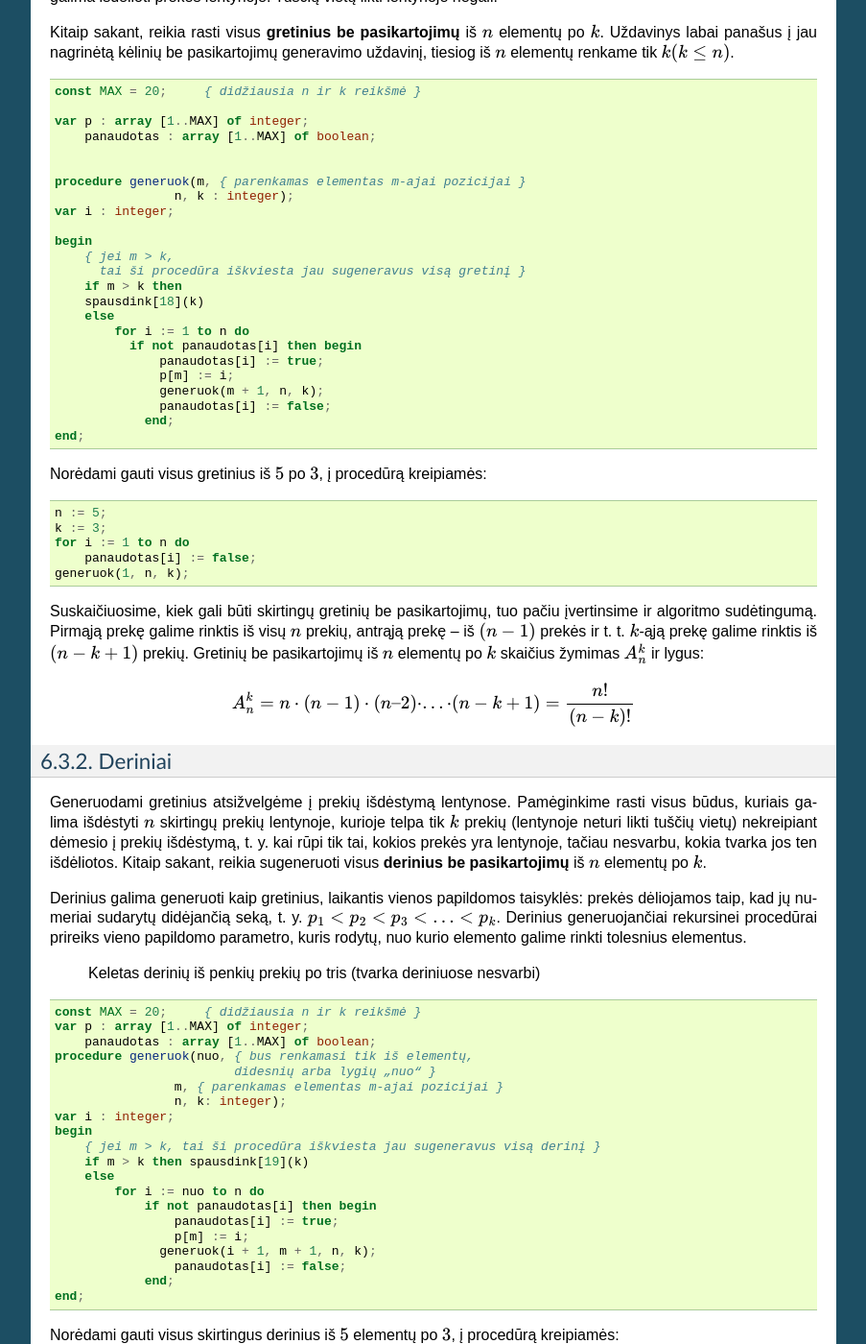
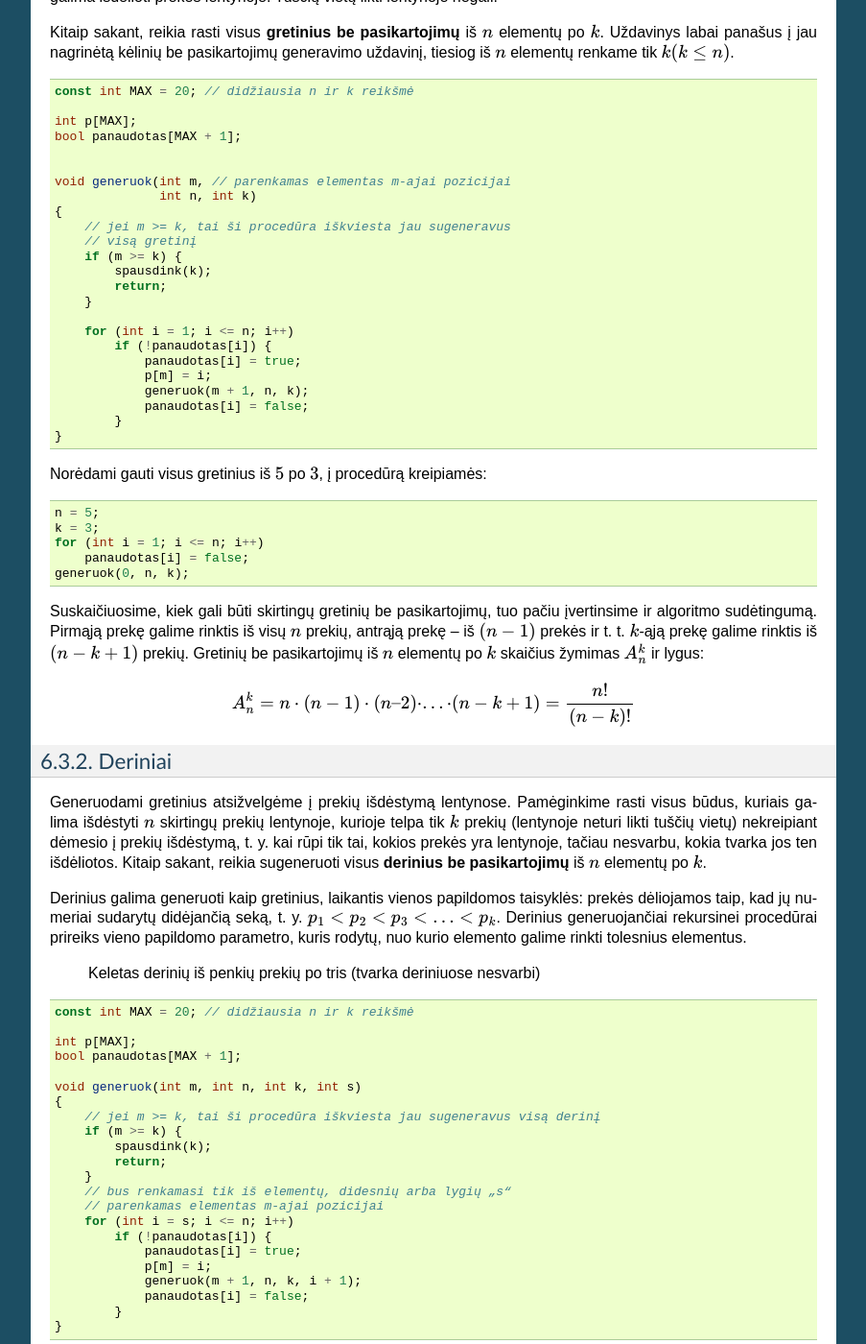
Before and after one commit to linasp/leidinys-9-10-kl, a Sphinx documentation site: the page built from source/perrinkimas.rst, in a window 1280 px wide and 1400 px high, scrolled down 4098 px. Shown: the whole window at 96% size, without its empty margins (198-1101 px from the left). Built offline with Sphinx 7.4.7, drawn with Linux system fonts in a browser that asks for light colours; formulas are drawn with MathJax 3; some of the changed text lies outside the part shown.

Commit message:
Kelios programos perrašytos C++ kalba.

```diff
--- a/source/perrinkimas.rst
+++ b/source/perrinkimas.rst
@@ -43,46 +43,46 @@ Uždavinį galima išreikšti rekursyviai, t. y. suskaidyti į tokius pat, tik m
 
 Norint patikrinti, kurios prekės jau sudėtos į lentyną, galima peržiūrėti jau priskirtas reikšmes. Tačiau paprasčiau ir efektyviau paskirti globalų loginį masyvą panaudotas, ir, padėjus į lentyną prekę su numeriu :math:`i`, pažymėti, jog šis numeris jau panaudotas (``panaudotas[i] := true``), o paėmus prekę nuo lentynos -- atstatyti buvusią reikšmę (``panaudotas[i] := false``).
 
-.. code-block:: pascal
+.. code-block:: c++
 
-    const MAXN = 20;    	{ didžiausia n reikšmė }
+    const int MAXN = 20; // didžiausia n reikšmė
 
-    var p : array [1..MAXN] of integer;
-        panaudotas : array [1..MAXN] of boolean;
+    int p[MAXN];
+    bool panaudotas[MAXN + 1];
 
-    procedure spausdink(m: integer);
-    var i : integer;
-    begin
-        for i := 1 to m do
-            write(p[i], ' ');
-        writeln;
-    end;
+    void spausdink(int n)
+    {
+        for (int i = 0; i < n; i++)
+            cout << p[i] << " ";
+        cout << endl;
+    }
 
-    procedure generuok(m, { parenkamas elementas m-ajai pozicijai }
-                    n : integer);
-    var i : integer;
-    begin
-        { jei m > n, tai ši procedūra iškviesta jau sugeneravus visą kėlinį }
-        if m > n then
-        spausdink(n)
-        else
-            for i := 1 to n do
-               if not panaudotas[i] then begin
-                   panaudotas[i] := true;
-                  p[m] := i;
-                  generuok(m + 1, n);
-                  panaudotas[i] := false;
-              end;
-    end;
+    void generuok(int m, // parenkamas elementas m-ajai pozicijai
+                  int n)
+    {
+        // jei m >= n, tai ši procedūra iškviesta jau sugeneravus visą kėlinį
+        if (m >= n) {
+            spausdink(n);
+            return;
+        }
+
+        for (int i = 1; i <= n; i++)
+            if (!panaudotas[i]) {
+                panaudotas[i] = true;
+                p[m] = i;
+                generuok(m + 1, n);
+                panaudotas[i] = false;
+            }
+    }
 
 Kad galėtume išspausdinti visas trijų prekių išdėliojimo lentynoje tvarkas, įvykdome:
 
-.. code-block:: pascal
+.. code-block:: c++
 
-    n := 3;
-    for i := 1 to n do
-        panaudotas[i] := false;
-    generuok(1, n);
+    n = 3;
+    for (int i = 1; i <= n; i++)
+        panaudotas[i] = false;
+    generuok(0, n);
 
 Parašytą procedūrą nesunku pritaikyti kitiems uždaviniams -- vietoj spausdinimo galima atlikti kokius nors kitus veiksmus. Spausdinimą iškėlėme į atskirą procedūrą norėdami paryškinti sprendimo struktūrą.
 
@@ -174,42 +174,42 @@ Grįžkime prie pavyzdžio su parduotuve. Sakykime, turime :math:`n` skirtingų
 
 Kitaip sakant, reikia rasti visus **gretinius be pasikartojimų** iš :math:`n` elementų po :math:`k`. Uždavinys labai panašus į jau nagrinėtą kėlinių be pasikartojimų generavimo uždavinį, tiesiog iš :math:`n` elementų renkame tik :math:`k (k \le n)`.
 
-.. code-block:: pascal
+.. code-block:: c++
 
-    const MAX = 20;    	{ didžiausia n ir k reikšmė }
+    const int MAX = 20; // didžiausia n ir k reikšmė
 
-    var p : array [1..MAX] of integer;
-        panaudotas : array [1..MAX] of boolean;
+    int p[MAX];
+    bool panaudotas[MAX + 1];
 
 
-    procedure generuok(m, { parenkamas elementas m-ajai pozicijai }
-                    n, k : integer);
-    var i : integer;
+    void generuok(int m, // parenkamas elementas m-ajai pozicijai
+                  int n, int k)
+    {
+        // jei m >= k, tai ši procedūra iškviesta jau sugeneravus
+        // visą gretinį
+        if (m >= k) {
+            spausdink(k);
+            return;
+        }
 
-    begin
-        { jei m > k,
-          tai ši procedūra iškviesta jau sugeneravus visą gretinį }
-        if m > k then
-        spausdink[18](k)
-        else
-            for i := 1 to n do
-              if not panaudotas[i] then begin
-                  panaudotas[i] := true;
-                  p[m] := i;
-                  generuok(m + 1, n, k);
-                  panaudotas[i] := false;
-                end;
-    end;
+        for (int i = 1; i <= n; i++)
+            if (!panaudotas[i]) {
+                panaudotas[i] = true;
+                p[m] = i;
+                generuok(m + 1, n, k);
+                panaudotas[i] = false;
+            }
+    }
 
 Norėdami gauti visus gretinius iš :math:`5` po :math:`3`, į procedūrą kreipiamės:
 
-.. code-block:: pascal
+.. code-block:: c++
 
-    n := 5;
-    k := 3;
-    for i := 1 to n do
-        panaudotas[i] := false;
-    generuok(1, n, k);
+    n = 5;
+    k = 3;
+    for (int i = 1; i <= n; i++)
+        panaudotas[i] = false;
+    generuok(0, n, k);
 
 Suskaičiuosime, kiek gali būti skirtingų gretinių be pasikartojimų, tuo pačiu įvertinsime ir algoritmo sudėtingumą. Pirmąją prekę galime rinktis iš visų :math:`n` prekių, antrąją prekę -- iš :math:`(n - 1)` prekės ir t. t. :math:`k`-ąją prekę galime rinktis iš :math:`(n - k + 1)` prekių. Gretinių be pasikartojimų iš :math:`n` elementų po :math:`k` skaičius žymimas :math:`A_n^k` ir lygus:
 
@@ -227,38 +227,40 @@ Derinius galima generuoti kaip gretinius, laikantis vienos papildomos taisyklės
 
     Keletas derinių iš penkių prekių po tris (tvarka deriniuose nesvarbi)
 
-.. code-block:: pascal
+.. code-block:: c++
 
-    const MAX = 20;    	{ didžiausia n ir k reikšmė }
-    var p : array [1..MAX] of integer;
-        panaudotas : array [1..MAX] of boolean;
-    procedure generuok(nuo, { bus renkamasi tik iš elementų,
-                            didesnių arba lygių „nuo“ }
-                    m, { parenkamas elementas m-ajai pozicijai }
-                    n, k: integer);
-    var i : integer;
-    begin
-        { jei m > k, tai ši procedūra iškviesta jau sugeneravus visą derinį }
-        if m > k then spausdink[19](k)
-        else
-            for i := nuo to n do
-                if not panaudotas[i] then begin
-                    panaudotas[i] := true;
-                    p[m] := i;
-                  generuok(i + 1, m + 1, n, k);
-                    panaudotas[i] := false;
-                end;
-    end;
+    const int MAX = 20; // didžiausia n ir k reikšmė
+
+    int p[MAX];
+    bool panaudotas[MAX + 1];
+
+    void generuok(int m, int n, int k, int s)
+    {
+        // jei m >= k, tai ši procedūra iškviesta jau sugeneravus visą derinį
+        if (m >= k) {
+            spausdink(k);
+            return;
+        }
+        // bus renkamasi tik iš elementų, didesnių arba lygių „s“
+        // parenkamas elementas m-ajai pozicijai
+        for (int i = s; i <= n; i++)
+            if (!panaudotas[i]) {
+                panaudotas[i] = true;
+                p[m] = i;
+                generuok(m + 1, n, k, i + 1);
+                panaudotas[i] = false;
+            }
+    }
 
 Norėdami gauti visus skirtingus derinius iš :math:`5` elementų po :math:`3`, į procedūrą kreipiamės:
 
-.. code-block:: pascal
+.. code-block:: c++
 
-    n := 5;
-    k := 3;
-    for i := 1 to n do
-        panaudotas[i] := false;
-    generuok(1, 1, n, k);
+    n = 5;
+    k = 3;
+    for (int i = 1; i <= n; i++)
+        panaudotas[i] = false;
+    generuok(0, n, k, 1);
 
 Beliko apskaičiuoti, kiek gali būti skirtingų derinių be pasikartojimų iš :math:`n` po :math:`k`. Šį skaičių pažymėkime :math:`C_n^k`.
 
@@ -280,42 +282,44 @@ Visus galimus :math:`n` elementų aibės poaibius galime gauti generuodami iš e
 
     21 pav. Abėcėlės :math:`\{\text{true}, \text{false}\}` žodžių transformavimo į poaibius pavyzdys
 
-.. code-block:: pascal
+.. code-block:: c++
 
-    const MAXN = 20;    	{ didžiausia n reikšmė }
+    const int MAXN = 20; // didžiausia n reikšmė
 
-    var parinktas : array [1..MAXN] of boolean;
+    bool parinktas[MAXN + 1];
 
-    procedure spausdink (m: integer);
-    var i : integer;
-    begin
-        write('{ ');
-        for i := 1 to m do
-            if parinktas[i] then
-                write(i, ' ');
-        writeln('}');
-    end;
+    void spausdink(int n)
+    {
+        cout << "{ ";
+        for (int i = 0; i < n; i++)
+            if (parinktas[i])
+                cout << i << " ";
+        cout << "}" << endl;
+    }
 
-    procedure generuok(k, n : integer);
-    { nagrinėjamas k-asis n elementų aibės narys }
-    var log : boolean;
-    begin
-        { jei k > n, tai ši procedūra iškviesta jau sugeneravus visą poaibį }
-        if k > n then
-            spausdink (k)
-        else
-            for log := false to true do begin
-                parinktas[k] := log;
-                generuok(k + 1, n);
-            end;
-    end;
+    void generuok(int k, int n)
+    {
+        // Nagrinėjamas k-asis n elementų aibės narys.
+        // Jei k >= n, tai ši procedūra iškviesta jau sugeneravus visą poaibį.
+        if (k >= n) {
+            spausdink(k);
+            return;
+        }
+
+        // Generuojame poaibius, kuriuose nėra k-ojo elemento
+        parinktas[k] = false;
+        generuok(k + 1, n);
+
+        // Generuojame poaibius, kuriuose yra k-asis elementas
+        parinktas[k] = true;
+        generuok(k + 1, n);
+    }
 
 Norėdami gauti visus poaibius iš 4 elementų, į procedūrą generuok kreipiamės:
 
-.. code-block:: pascal
+.. code-block:: c++
 
-    n := 4;
-    generuok(1, n);
+    generuok(0, 4);
 
 Suskaičiuosime, kiek skirtingų poaibių turės aibė iš :math:`n` elementų, o tuo pačiu ir algoritmo sudėtingumą. Poaibių skaičius lygus visų įmanomų :math:`n` ilgio žodžių iš abėcėlės :math:`\{\text{true}, \text{false}\}` skaičiui. Kadangi kiekvieną tokio žodžio raidę galime parinkti dviem būdais (atitinkamas elementas arba įtraukiamas į poaibį, arba ne), tai tokių žodžių (ir galimų poaibių) skaičius lygus :math:`2^n`.
 
```
Also changed, not shown: source/euklido.rst (+30 -30 lines), source/rekursija.rst (+29 -29 lines).
